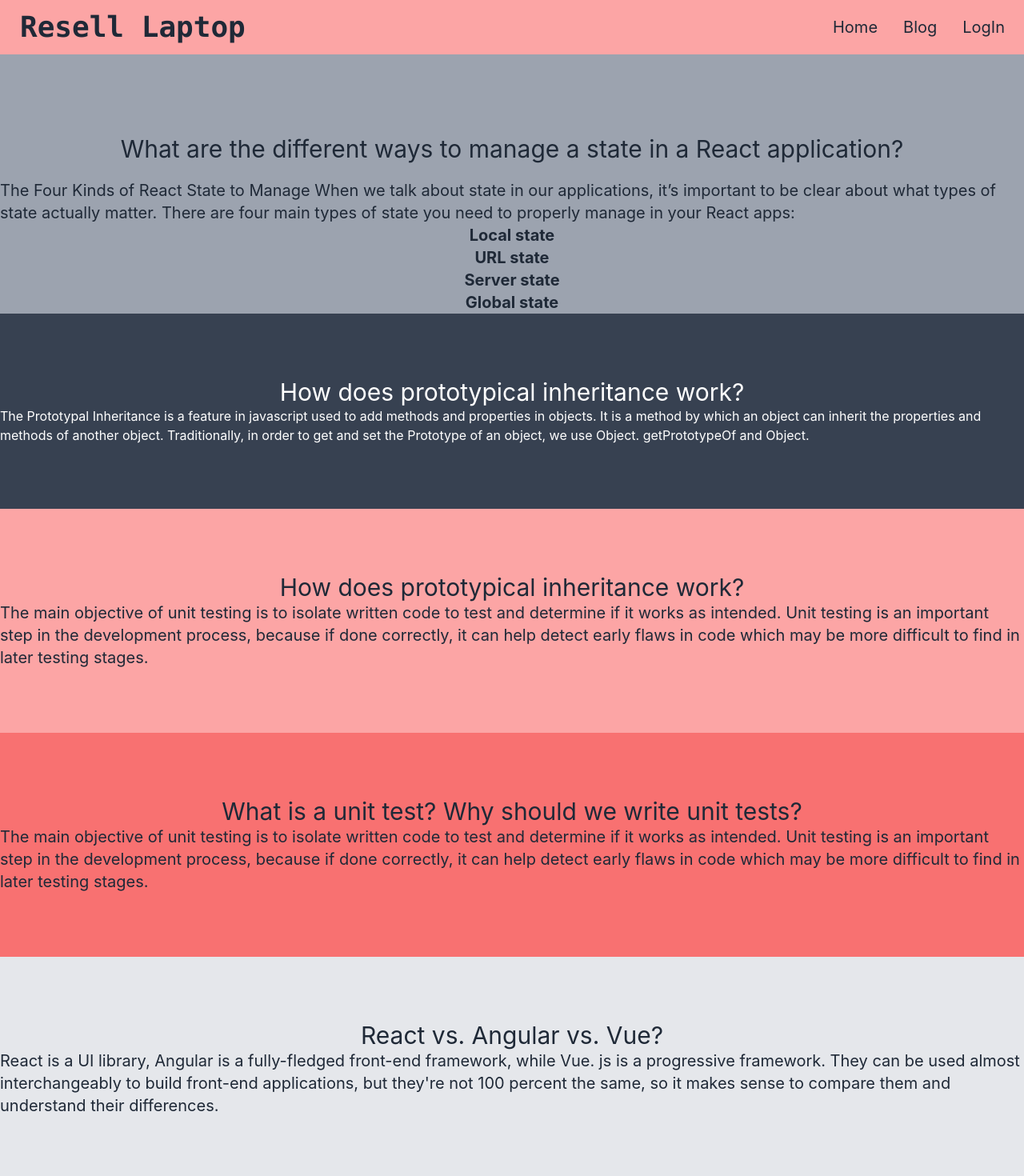
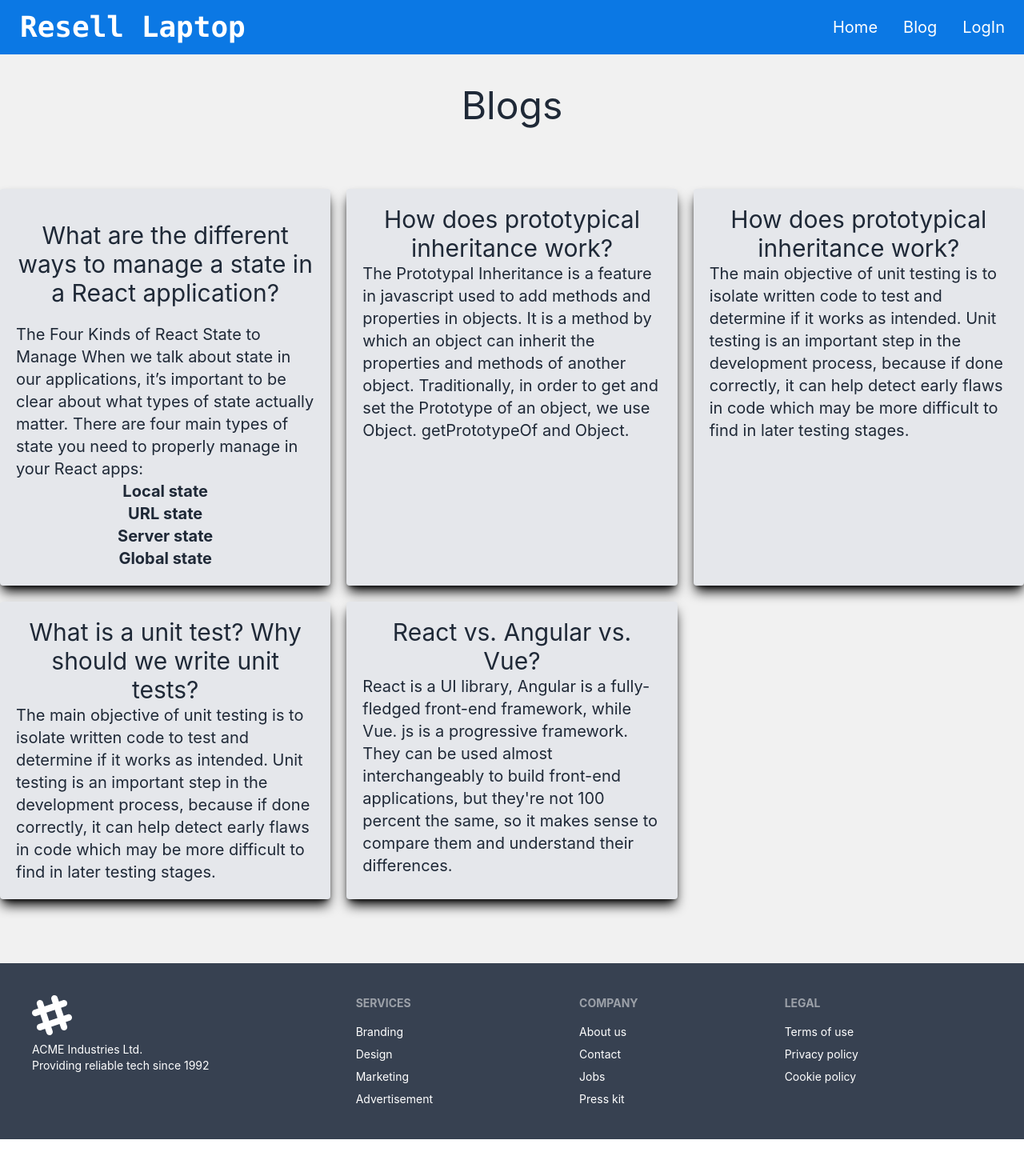
Before and after one commit to mdansarulislam641/resell-laptop-client, a React (Create React App) app: page /blog in a window 1280 px wide. Shown: the top 1470 px of the page at 80% size. After the commit the page ends 1424 px from the top, so only its background shows below. Built offline with nearby package versions, Linux system fonts and the light colour scheme; no server answers.

Commit message:
some updated on my web site

```diff
--- a/src/Pages/Blog/Blog.js
+++ b/src/Pages/Blog/Blog.js
@@ -2,10 +2,11 @@ import React from 'react';
 
 const Blog = () => {
     return (
-      <section>
-          <div className='bg-gray-400 py-20'>
+      <section className='bg-[#f1f1f1]'>
+        <h2 className='text-3xl md:text-5xl text-center pt-10'>Blogs</h2>
+          <div className='py-20 grid grid-cols-1 md:grid-cols-2 lg:grid-cols-3 max-w-screen-xl mx-auto gap-5'>
 
-            <div className=' container'>
+            <div className='bg-gray-200 shadow-lg shadow-black rounded p-5 text-xl '>
                 <h2 className='text-3xl text-center py-5'>What are the different ways to manage a state in a React application?</h2>
                 <p className='text-xl'>
                 The Four Kinds of React State to Manage
@@ -22,14 +23,14 @@ There are four main types of state you need to properly manage in your React app
                 </p>
             </div>
 
-            <div className='bg-gray-700 text-white py-20'>
+            <div className='bg-gray-200 shadow-lg shadow-black rounded p-5 text-xl '>
                 <div className='container'>
             <h2 className='text-center text-3xl '>How does prototypical inheritance work?</h2>
             <p>The Prototypal Inheritance is a feature in javascript used to add methods and properties in objects. It is a method by which an object can inherit the properties and methods of another object. Traditionally, in order to get and set the Prototype of an object, we use Object. getPrototypeOf and Object.</p>
                 </div>
             </div>
 
-            <div className='bg-red-300 py-20'>
+            <div className='bg-gray-200 shadow-lg shadow-black rounded p-5 text-xl '>
                 <div className='container text-xl'>
                     <h3 className="text-3xl text-center">
                     How does prototypical inheritance work?
@@ -38,13 +39,13 @@ There are four main types of state you need to properly manage in your React app
                 </div>
             </div>
 
-            <div className="bg-red-400 py-20">
+            <div className="bg-gray-200 shadow-lg shadow-black rounded p-5 text-xl ">
                 <div className="container text-xl">
                     <h2 className='text-3xl text-center'>What is a unit test? Why should we write unit tests?</h2>
                     <p>The main objective of unit testing is to isolate written code to test and determine if it works as intended. Unit testing is an important step in the development process, because if done correctly, it can help detect early flaws in code which may be more difficult to find in later testing stages.</p>
                 </div>
             </div>
-        <div className="bg-gray-200 text-xl py-20">
+        <div className="bg-gray-200 shadow-lg shadow-black rounded p-5 text-xl ">
             <div className="container">
                 <h2 className='text-3xl text-center'> React vs. Angular vs. Vue?</h2>
                 <p>React is a UI library, Angular is a fully-fledged front-end framework, while Vue. js is a progressive framework. They can be used almost interchangeably to build front-end applications, but they're not 100 percent the same, so it makes sense to compare them and understand their differences.</p>
--- a/src/Pages/Dashboard/Dashboard/Dashboard.js
+++ b/src/Pages/Dashboard/Dashboard/Dashboard.js
@@ -1,13 +1,21 @@
 import React from 'react';
-import AllUsers from '../AllUsers/AllUsers';
-import MyProducts from '../MyProducts/MyProducts';
+import { useContext } from 'react';
+import { Link } from 'react-router-dom';
+import { AuthContext } from '../../../contexts/AuthProvider';
+
 
 const Dashboard = () => {
+    const {user} = useContext(AuthContext);
     return (
-        <div>
-            <h1>this is dashboard</h1>
-            <MyProducts></MyProducts>
-            <AllUsers></AllUsers>
+        <div className='flex items-center justify-center h-[80vh] flex-col'>
+           <figure>
+           <img className='rounded-full' src={user?.photoURL} alt="" />
+           </figure>
+            <h1 className='text-4xl'>WellCome  {user?.displayName}</h1>
+           <div>
+            <Link className='underline text-2xl'>Profile</Link>
+
+           </div>
         </div>
     );
 };
--- a/src/Pages/Home/AdvertiseProduct/AdvertiseProduct.js
+++ b/src/Pages/Home/AdvertiseProduct/AdvertiseProduct.js
@@ -20,7 +20,7 @@ const AdvertiseProduct = () => {
     <>
 
     { advertiseProduct.length > 0 &&
-           <section className='py-20 bg-teal-400'>
+           <section className='py-20 bg-[#cbbdcb22]'>
            <h2 className='text-2xl md:text-4xl font-extrabold font-mono text-center mb-20'>Advertise Products</h2>
             <div className='grid grid-cols-1 md:grid-cols-2 lg:grid-cols-3 gap-5  container'>
                {
--- a/src/Pages/Home/Categories/Categories.js
+++ b/src/Pages/Home/Categories/Categories.js
@@ -13,7 +13,7 @@ const Categories = () => {
     return <Loading></Loading>
   }
     return (
-        <section className='py-20 bg-teal-200'>
+        <section className='py-20 bg-[#f1f1f1]'>
             <h1 className='text-center md:text-4xl text-2xl font-extrabold font-mono mb-20'>Resell Laptop Categories</h1>
            <div className='grid gird-cols-1 md:grid-cols-2 lg:grid-cols-3 gap-8 container'>
            {
--- a/src/Pages/Home/HeroArea/HeroArea.js
+++ b/src/Pages/Home/HeroArea/HeroArea.js
@@ -1,14 +1,14 @@
 import React from 'react';
 import { Link } from 'react-router-dom';
-
+import bannerImage from '../../../assets/bannerImage.jpg';
 const HeroArea = () => {
     return (
-        <div className="hero min-h-[70vh]" style={{ backgroundImage: `url("https://i.ibb.co/hY8yHpf/pexels-photo-5632381.jpg")`, backgroundPosition:'center', backgroundRepeat:'no-repeat', backgroundSize:'cover' }}>
-        <div className="hero-overlay bg-opacity-60"></div>
+        <div className="hero min-h-[70vh] relative" style={{ backgroundImage: `url(${bannerImage})`, backgroundPosition:'center', backgroundRepeat:'no-repeat', backgroundSize:'cover' }}>
+        <div className="hero-overlay  bg-opacity-70"></div>
         <div className="hero-content text-center text-neutral-content">
           <div className="max-w-md">
             <h1 className="mb-5 text-5xl font-bold">WELCOME TO OUR RESELL SHOP</h1>
-            <p className="mb-5">Provident cupiditate voluptatem et in. Quaerat fugiat ut assumenda excepturi exercitationem quasi. In deleniti eaque aut repudiandae et a id nisi.</p>
+            <p className="mb-5">Stay with us to sell your old laptop. We give special priority to service delivery</p>
             <Link to='/home'><button className="btn btn-primary">Get Started</button></Link>
 
           </div>
--- a/src/Pages/Home/JoinUs/JoinUs.js
+++ b/src/Pages/Home/JoinUs/JoinUs.js
@@ -5,7 +5,7 @@ const JoinUs = () => {
         e.preventDefault()
     }
     return (
-     <section className='py-24 bg-teal-100'>
+     <section className='py-24 bg-[#f1f1f1]'>
            <div className='container'>
             <h1 className='lg:text-6xl text-center py-10 text-3xl text-bold font-mono'>Join Us</h1>
             <div className='grid grid-cols-1 md:grid-cols-2 gap-5' >
--- a/src/Routes/Route/Routes.js
+++ b/src/Routes/Route/Routes.js
@@ -6,6 +6,7 @@ import AddProducts from "../../Pages/AddProduct/AddProducts";
 import Blog from "../../Pages/Blog/Blog";
 import AllUsers from "../../Pages/Dashboard/AllUsers/AllUsers";
 import BuyerProduct from "../../Pages/Dashboard/BuyerProduct/BuyerProduct";
+import Dashboard from "../../Pages/Dashboard/Dashboard/Dashboard";
 import MyProducts from "../../Pages/Dashboard/MyProducts/MyProducts";
 import Payment from "../../Pages/Dashboard/Payment/Payment";
 import WishList from "../../Pages/Dashboard/WishList/WishList";
@@ -58,6 +59,10 @@ export const router = createBrowserRouter([
         children:[
 
             {
+                path:'/dashboard',
+                element:<PrivateRoute><Dashboard></Dashboard></PrivateRoute>
+            },
+            {
                 path:'/dashboard/my-products',
                 element:<SellerRoutes><MyProducts></MyProducts></SellerRoutes>
             },
--- a/src/Shared/Footer/Footer.js
+++ b/src/Shared/Footer/Footer.js
@@ -3,7 +3,7 @@ import { Link } from 'react-router-dom';
 
 const Footer = () => {
     return (
-        <footer className="footer p-10 bg-base-200 text-base-content">
+        <footer className="footer p-10 bg-gray-700 text-white">
         <div>
           <svg width="50" height="50" viewBox="0 0 24 24" xmlns="http://www.w3.org/2000/svg" fillRule="evenodd" clipRule="evenodd" className="fill-current"><path d="M22.672 15.226l-2.432.811.841 2.515c.33 1.019-.209 2.127-1.23 2.456-1.15.325-2.148-.321-2.463-1.226l-.84-2.518-5.013 1.677.84 2.517c.391 1.203-.434 2.542-1.831 2.542-.88 0-1.601-.564-1.86-1.314l-.842-2.516-2.431.809c-1.135.328-2.145-.317-2.463-1.229-.329-1.018.211-2.127 1.231-2.456l2.432-.809-1.621-4.823-2.432.808c-1.355.384-2.558-.59-2.558-1.839 0-.817.509-1.582 1.327-1.846l2.433-.809-.842-2.515c-.33-1.02.211-2.129 1.232-2.458 1.02-.329 2.13.209 2.461 1.229l.842 2.515 5.011-1.677-.839-2.517c-.403-1.238.484-2.553 1.843-2.553.819 0 1.585.509 1.85 1.326l.841 2.517 2.431-.81c1.02-.33 2.131.211 2.461 1.229.332 1.018-.21 2.126-1.23 2.456l-2.433.809 1.622 4.823 2.433-.809c1.242-.401 2.557.484 2.557 1.838 0 .819-.51 1.583-1.328 1.847m-8.992-6.428l-5.01 1.675 1.619 4.828 5.011-1.674-1.62-4.829z"></path></svg>
           <p>ACME Industries Ltd.<br/>Providing reliable tech since 1992</p>
--- a/src/Shared/Navbar/Navbar.js
+++ b/src/Shared/Navbar/Navbar.js
@@ -35,7 +35,7 @@ const Navbar = () => {
 
 
     return (
-   <section className='bg-red-300 sticky top-0 z-20 w-full'>
+   <section className='bg-[#0b78e4] text-white sticky top-0 z-20 w-full'>
          <div className="navbar  container ">
        <div className='flex justify-between w-full'>
        <div className="navbar-start w-full">
```
Also changed, not shown: src/assets/bannerImage.jpg (added).
